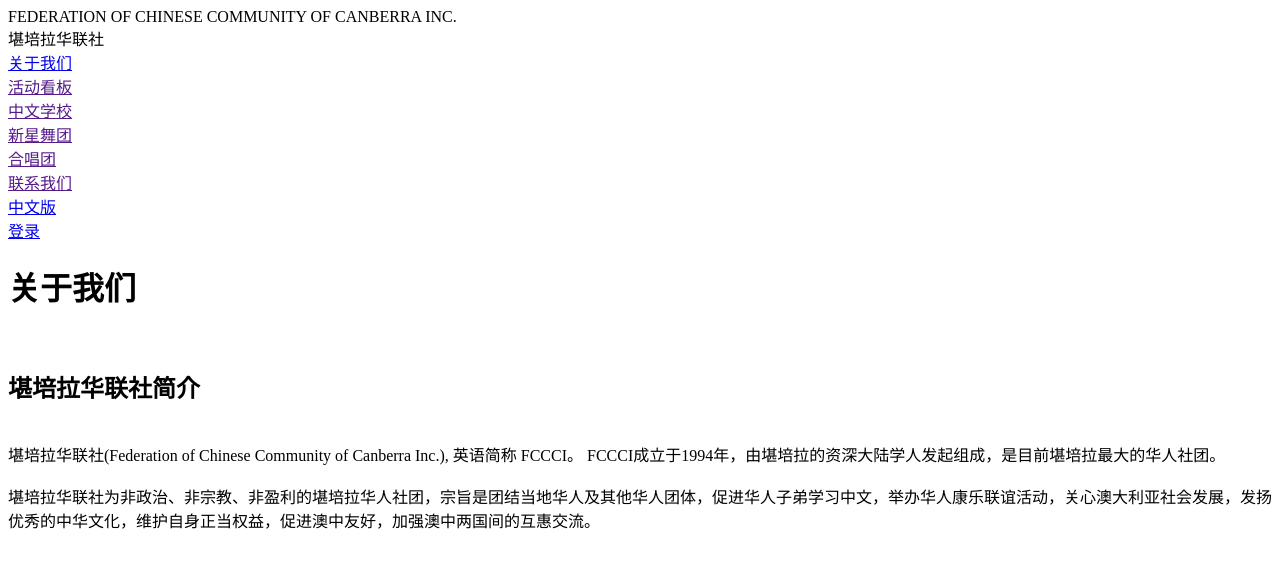
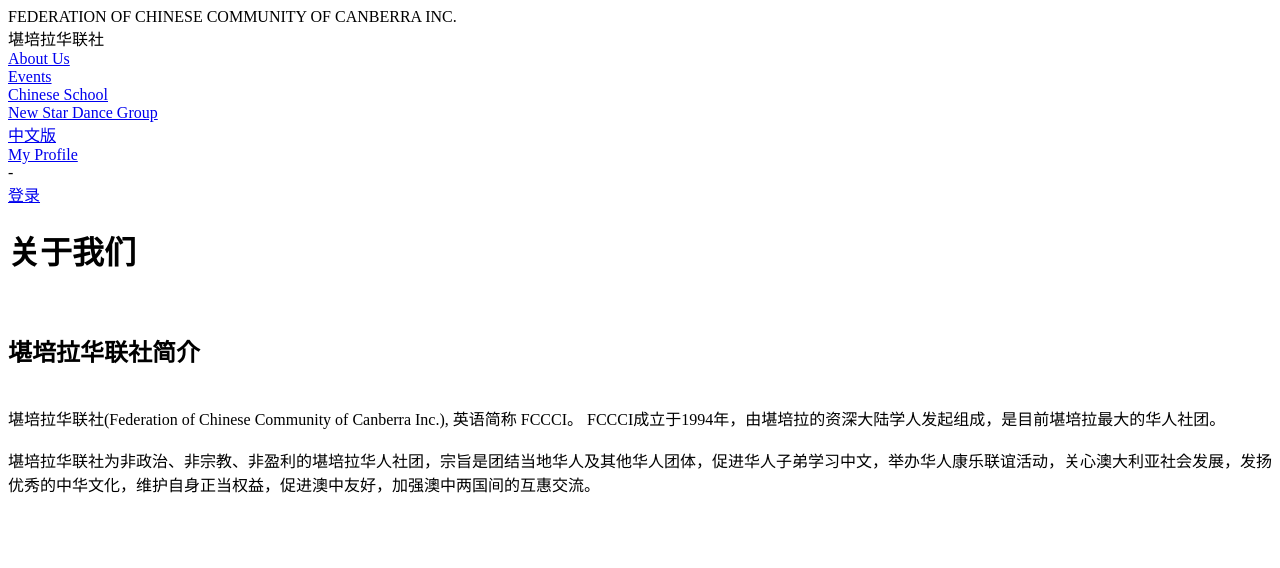
Before and after one commit to XBLDev/fccciRedevelopment, a React app: page / in a window 1280 px wide. Shown: the top 568 px of the page. Built offline with nearby package versions, Linux system fonts and the light colour scheme; no server answers; the HTML template or start-up script is replaced by a standard one.

Commit message:
user profile page

```diff
--- a/client/src/components/Header.jsx
+++ b/client/src/components/Header.jsx
@@ -95,27 +95,42 @@
             <div className="menuArea">
               <div className="menuAreaLeft">
                 {/* Menu Items */}
+
                 <div className="menuItem">
                   {/* <a className="linkButton" href="">关于我们</a> */}
                   <Link to={localStorage.getItem('currentLanguage') == 'Eng' ? "/en":"/ch"}>
-                  关于我们
+                    {localStorage.getItem('currentLanguage') == 'Eng' ? "About Us":"关于我们"}
                   </Link>
                 </div>
+
                 <div className="menuItem">
-                  <a className="linkButton" href="">活动看板</a>
+                  <Link to={"/"}>
+                    {localStorage.getItem('currentLanguage') == 'Eng' ? "Events":"活动看板"}
+                  </Link>
                 </div>
+
                 <div className="menuItem">
-                  <a className="linkButton" href="">中文学校</a>
+                  <Link to={"/"}>
+                    {localStorage.getItem('currentLanguage') == 'Eng' ? "Chinese School":"中文学校"}
+                  </Link>
                 </div>
+
                 <div className="menuItem">
-                  <a className="linkButton" href="">新星舞团</a>
+                  <Link to={"/"}>
+                    {localStorage.getItem('currentLanguage') == 'Eng' ? "New Star Dance Group":"新星舞团"}
+                  </Link>
                 </div>
-                <div className="menuItem">
+
+                {/* <div className="menuItem">
+                  <Link to={"/"}>
+                    {localStorage.getItem('currentLanguage') == 'Eng' ? "合唱团":"合唱团"}
+                  </Link>
                   <a className="linkButton" href="">合唱团</a>
-                </div>
-                <div className="menuItem">
+                </div> */}
+
+                {/* <div className="menuItem">
                   <a className="linkButton" href="">联系我们</a>
-                </div>
+                </div> */}
 
                 <div className="menuItem">
                 <Link to={localStorage.getItem('currentLanguage') == 'Eng' ? "/ch":"/en"} onClick={this.onLanguageSettingClicked}>
@@ -128,6 +143,21 @@
                     }
                   </Link>
                 </div>
+
+                <div className="menuItem">
+                  <Link to={Auth.isUserAuthenticated() == false ? "/login":"/myProfile"}>
+                    {localStorage.getItem('currentLanguage') == 'Eng' ?(
+                      'My Profile'
+                    ):
+                    (
+                      '我的资料'
+                    )
+                    }
+                  </Link>
+                </div>
+
+
+
 
                 {/* <div className="menuItem">
                   {Auth.isUserAuthenticated() == false ? "_":"你好".concat(JSON.parse(localStorage.getItem('usrname')).name)}
@@ -144,7 +174,20 @@
 
 
               </div>
+
+
               <div className="menuAreaRight">
+
+                <div className={Auth.isUserAuthenticated() == false ? "menuItemHidden":"menuItem"}>
+                    {Auth.isUserAuthenticated() == false ?(
+                      '-'
+                    ):
+                    (
+                      (JSON.parse(localStorage.getItem('usrname')).name)
+                    )
+                    }
+                </div>
+
                 <div className="menuItem">
                   {/* <a className="linkButton" href="">登录</a> */}
                   {/* <a className="linkButton" href="">新用户</a> */}
--- a/client/src/components/Main.jsx
+++ b/client/src/components/Main.jsx
@@ -13,6 +13,7 @@
 import Auth from '../modules/Auth';
 import LanguageSetting from '../modules/LanguageSetting';
 import RightSideMenu from './RightSideMenu.jsx'
+import myProfile from './myProfile.jsx'
 
 
 
@@ -59,6 +60,7 @@
                 {/* <Route path='/Newboard/number' component={Newsboard} render={(props) => <Newsboard {...props} newsNum={this.props.location['pathname']}/>} /> */}
                 {/* <Route exact path='/Newboard/' component={Home}/> */}
                 <Route path='/Newsboard/' component={Newsboard}/>
+                <Route path='/myProfile' component={myProfile}/>
 
                 {/* {<Route path='/Newsboard/:number' render={() => <Newsboard newsNum={0}/>} />} */}
 
--- /dev/null
+++ b/client/src/components/myProfile.jsx
@@ -0,0 +1,31 @@
+import React from 'react';
+
+import PropTypes from 'prop-types';
+
+class myProfile extends React.Component {
+
+
+
+  constructor(props) {
+    super(props);
+
+    this.state = {
+    };
+
+  }
+
+  componentDidMount() {
+    document.title= localStorage.getItem('currentLanguage') == 'Eng' ? "My Profile":"我的资料";
+
+
+  }
+
+  render() {
+    return (
+    <div className='centerAreaLeft'>
+        my profile, my name is: {JSON.parse(localStorage.getItem('usrname')).name}
+    </div>
+   )}
+}
+
+export default myProfile;
--- a/client/src/containers/LoginPage.jsx
+++ b/client/src/containers/LoginPage.jsx
@@ -33,6 +33,12 @@
 
     this.processForm = this.processForm.bind(this);
     this.changeUser = this.changeUser.bind(this);
+  }
+
+
+
+  componentDidMount() {
+    document.title= localStorage.getItem('currentLanguage') == 'Eng' ? "Login":"登录";
   }
 
   /**
@@ -129,7 +135,9 @@
             successMessage={this.state.successMessage}
             user={this.state.user}
           />):(
-            <Redirect to={localStorage.getItem('currentLanguage') == 'Eng' ? '/ch':'/en'} />
+            // <Redirect to={localStorage.getItem('currentLanguage') == 'Eng' ? '/ch':'/en'} />
+            <Redirect to={'/myProfile'} />
+
           )
         }
 
--- a/config/index.json
+++ b/config/index.json
@@ -1,4 +1,4 @@
 {
-  "dbUri": "mongodb://SOMEURL",
+  "dbUri": "mongodb://someURL",
   "jwtSecret": "a secret phrase!!"
 }
```
Also changed, not shown: 3 other files (tests, documents, lock files or other folders). Lines whose indentation alone changed are shown as unchanged.
